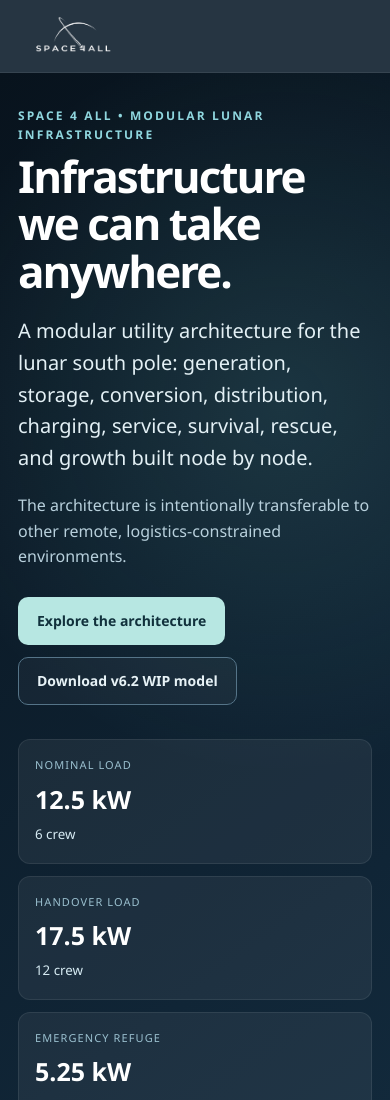
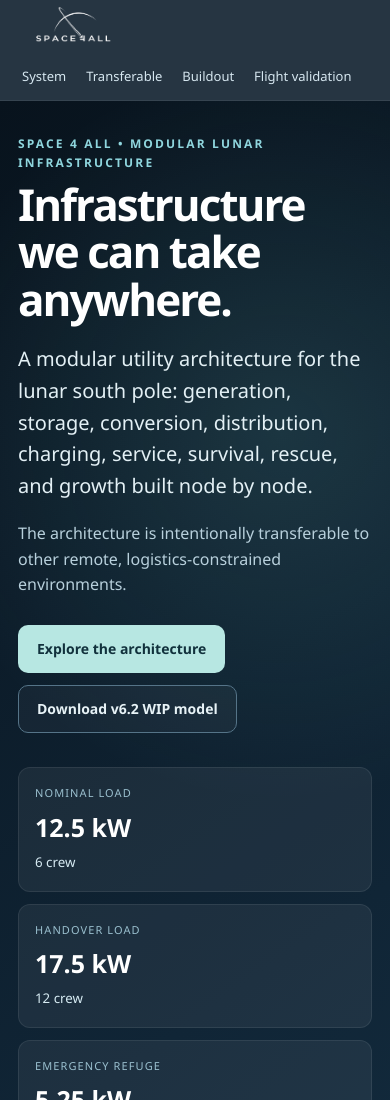
Before and after one commit to terrytrevino/logic-lunar-infrastructure, a plain HTML site: page index.html in a window 390 px wide. Shown: the top 1100 px of the page. Drawn offline with Linux system fonts and the light colour scheme.

Commit message:
Give lunar navigation more space

```diff
--- a/style.css
+++ b/style.css
@@ -34,7 +34,7 @@ a{text-decoration:none;color:inherit}
   border-bottom:1px solid rgba(255,255,255,.08);
 }
 .nav{
-  min-height:72px;display:flex;align-items:center;justify-content:space-between;color:#fff;
+  min-height:72px;display:flex;align-items:center;flex-wrap:wrap;gap:4px 26px;padding-block:8px;color:#fff;
 }
 .brand{display:flex;align-items:center;gap:12px}
 .brand-logo{
@@ -43,7 +43,8 @@ a{text-decoration:none;color:inherit}
   object-fit:contain;
 }
 .brand-text small{display:block;color:#a8c0cf;font-size:11px;letter-spacing:.08em;text-transform:uppercase}
-.links{display:flex;gap:20px;font-size:13px;color:#d6e7f0}
+.links{display:flex;flex:1 1 740px;flex-wrap:wrap;justify-content:flex-end;gap:0 12px;font-size:13px;color:#d6e7f0}
+.links a{display:flex;align-items:center;min-height:40px;padding-inline:4px;white-space:nowrap}
 .links a:hover{color:#fff}
 
 .hero{
@@ -219,7 +220,7 @@ footer p{margin-bottom:0}
 .foot-right{text-align:right;font-size:14px}
 
 @media (max-width:980px){
-  .links{display:none}
+  .links{flex-basis:100%;flex-wrap:nowrap;justify-content:flex-start;overflow-x:auto;padding-bottom:4px}
   .hero-grid,.split-2,.transferable-grid,.graphics-grid,.footer,.download-box{grid-template-columns:1fr;display:grid}
   .process-row{grid-template-columns:1fr;gap:10px}
   .connector{transform:rotate(90deg);height:26px}
```
